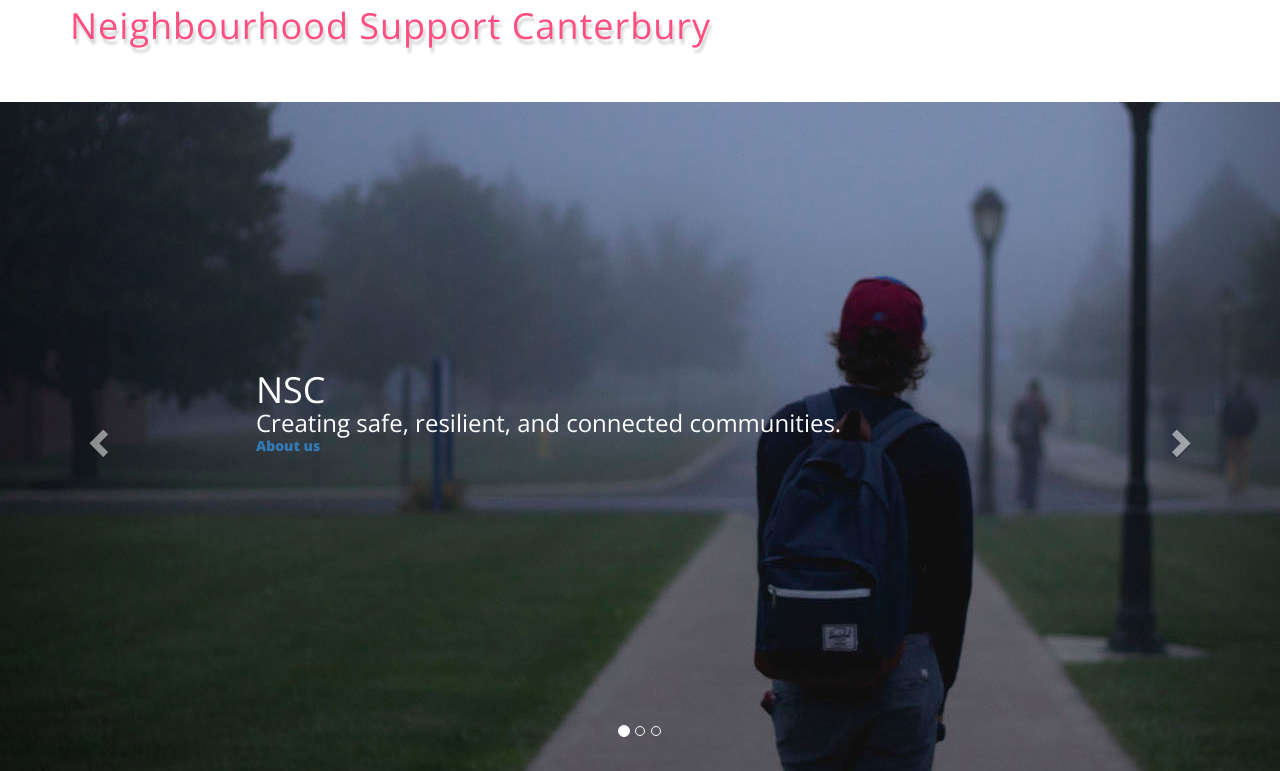
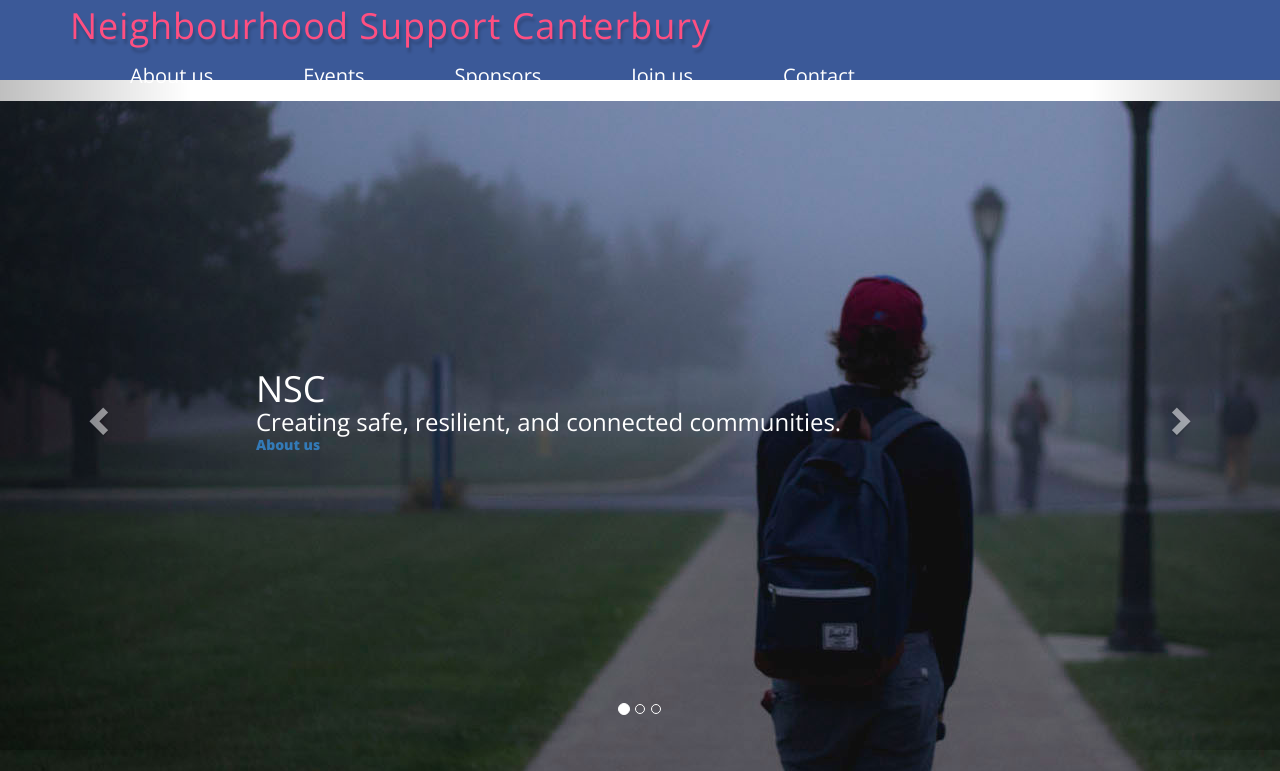
Before and after one commit to firstname/nscanterbury, a Django app: page / in a window 1280 px wide. Shown: the top 771 px of the page. Run offline with Django 3.2, Linux system fonts and the light colour scheme; data comes from the database, SQL or seed files in the repository; some libraries are stand-ins or nearby versions; some web fonts are replaced.

Commit message:
Update base.html

```diff
--- a/blog/templates/blog/base.html
+++ b/blog/templates/blog/base.html
@@ -43,6 +43,7 @@
 
 </head>
 <body id="index.html" data-spy="scroll" data-target=".navbar" data-offset="60">
+<section class="top-bar">
   <!-- header -->
   <header>
     <!-- navigation -->
@@ -83,6 +84,9 @@
     <!-- //navigation -->
   </header>
   <!-- //header -->
+
+</section>
+
 
 <!-- Top Bar -->
 <!-- <section class="top-bar">
```
